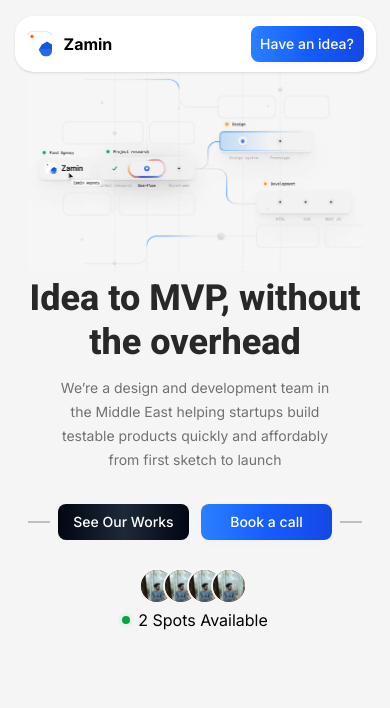
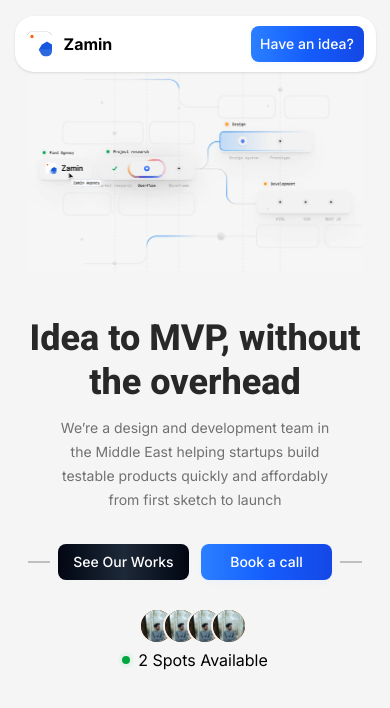
Before and after one commit to parsa-farshah/zamin2, a Next.js app: page / in a window 390 px wide. Shown: the top 708 px of the page. Built offline with nearby package versions, Linux system fonts and the light colour scheme.

Commit message:
spacing meeting 3

```diff
--- a/app/components/Header.tsx
+++ b/app/components/Header.tsx
@@ -20,7 +20,7 @@ function Header() {
         />
       </div>
       <div className="pt-1">
-        <h1 className="text-center font-roboto text-[#282828] text-[36px] sm:text-[42px] leading-11 sm:leading-13 font-extrabold">
+        <h1 className="text-center font-roboto text-[#282828] pt-10 sm:pt-0 text-[36px] sm:text-[42px] leading-11 sm:leading-13 font-extrabold sm:font-bold">
           Idea to MVP, without <br className="md:hidden block" /> the{" "}
           <br className="lg:block hidden" /> overhead
         </h1>
```
